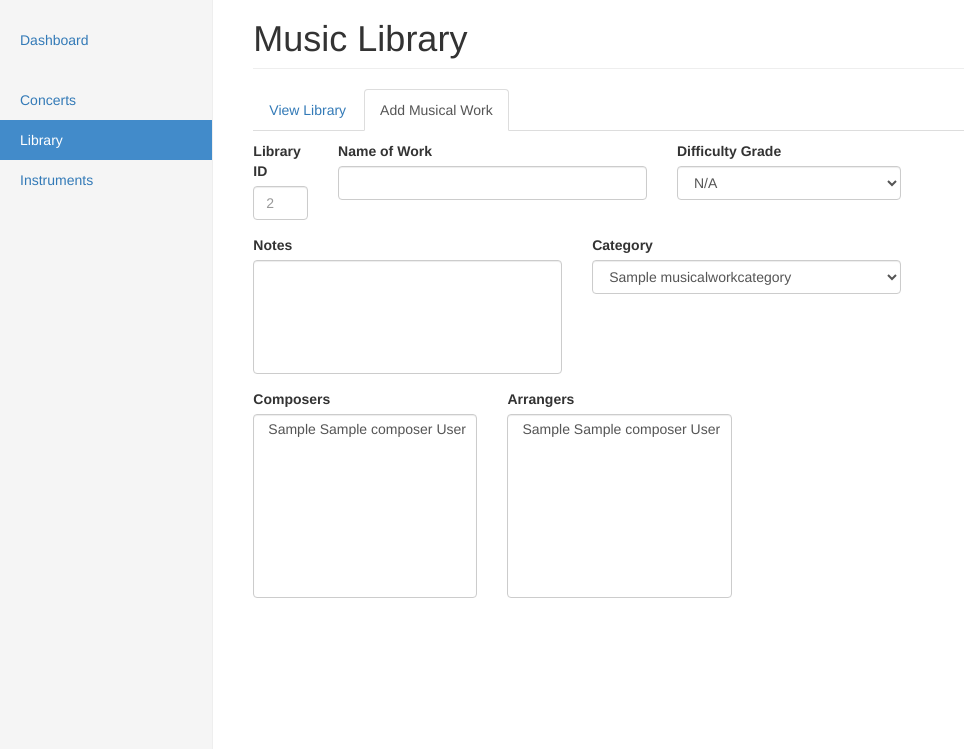
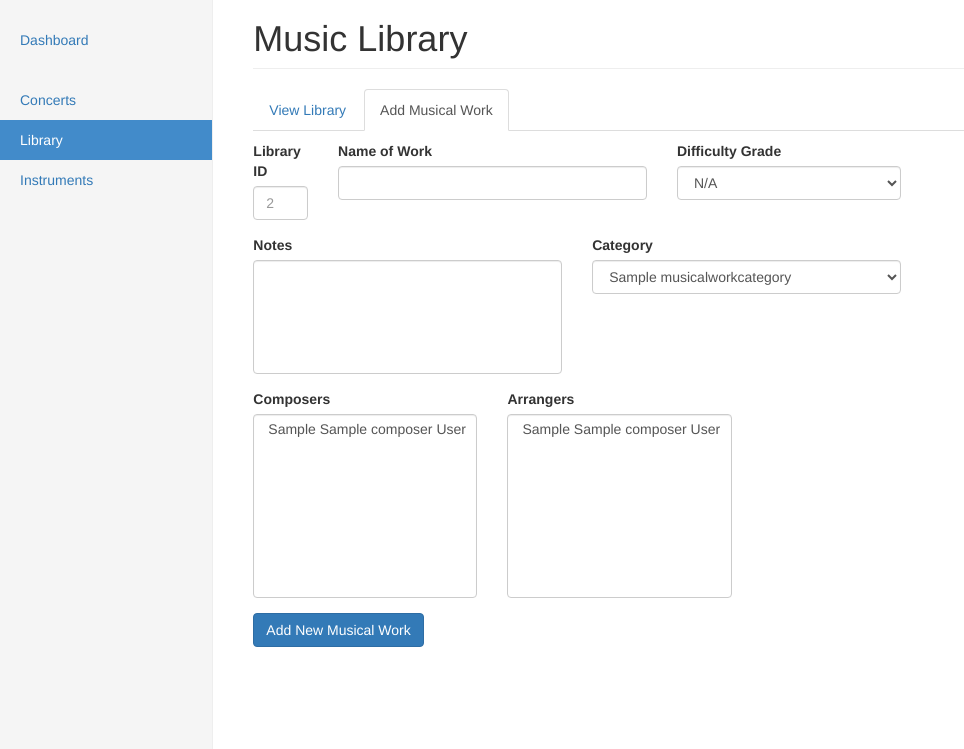
Before and after one commit to PPTCB/pptcb-website, a Django app: page /members/music/library in a window 1280 px wide, after a click on "Add Musical Work". Shown: the part 51-800 px from the top of the page, without its empty margins (0-964 px from the left). Run offline with Django 3.2, Linux system fonts and the light colour scheme; tables that the repository leaves empty hold one stand-in row (values such as "Sample post"); some libraries are stand-ins or nearby versions.

Commit message:
Submit button for add musical work form

```diff
--- a/music/templates/members/music/library.html
+++ b/music/templates/members/music/library.html
@@ -132,6 +132,11 @@
                             </div>
                         </div>
                     </div>
+                    <div class="row">
+                        <div class="col-md-12">
+                            <button type="submit" class="btn btn-primary">Add New Musical Work</button>
+                        </div>
+                    </div>
                 </form>
             </div>
         </div>
```
